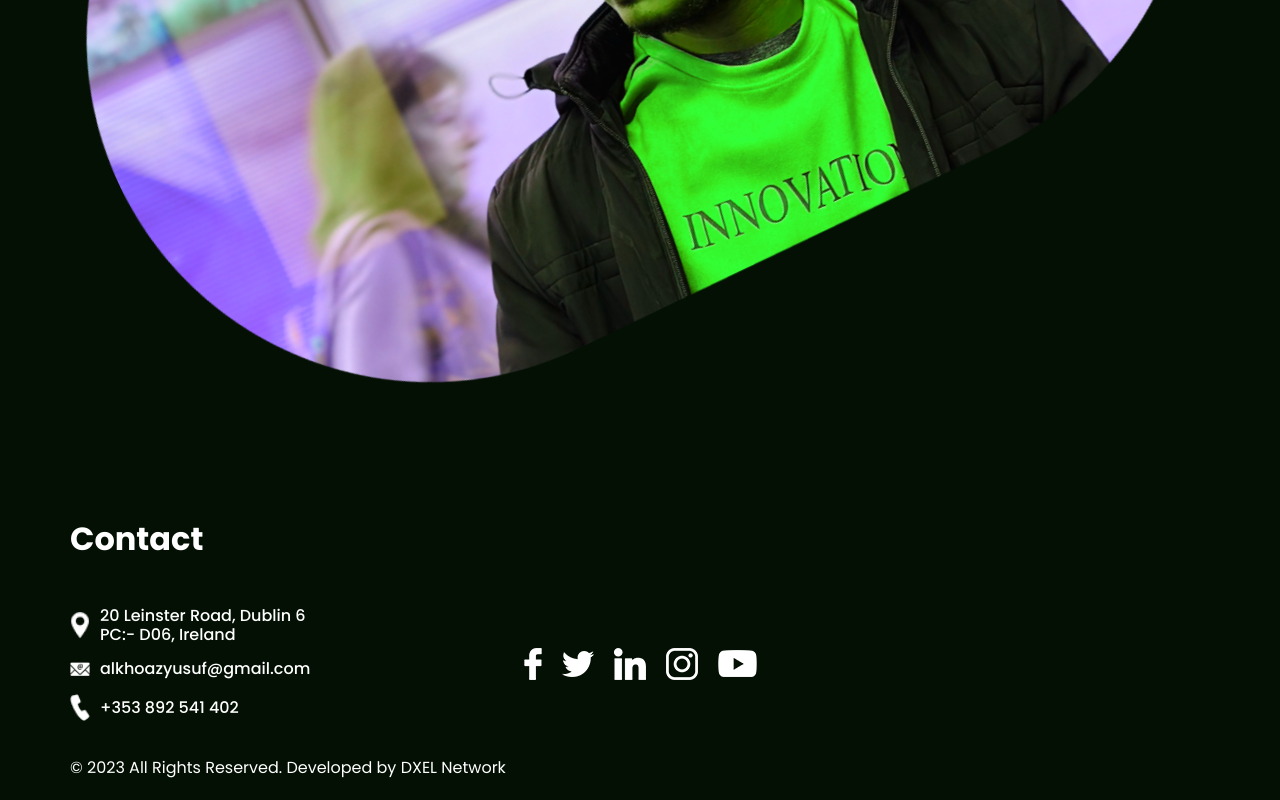
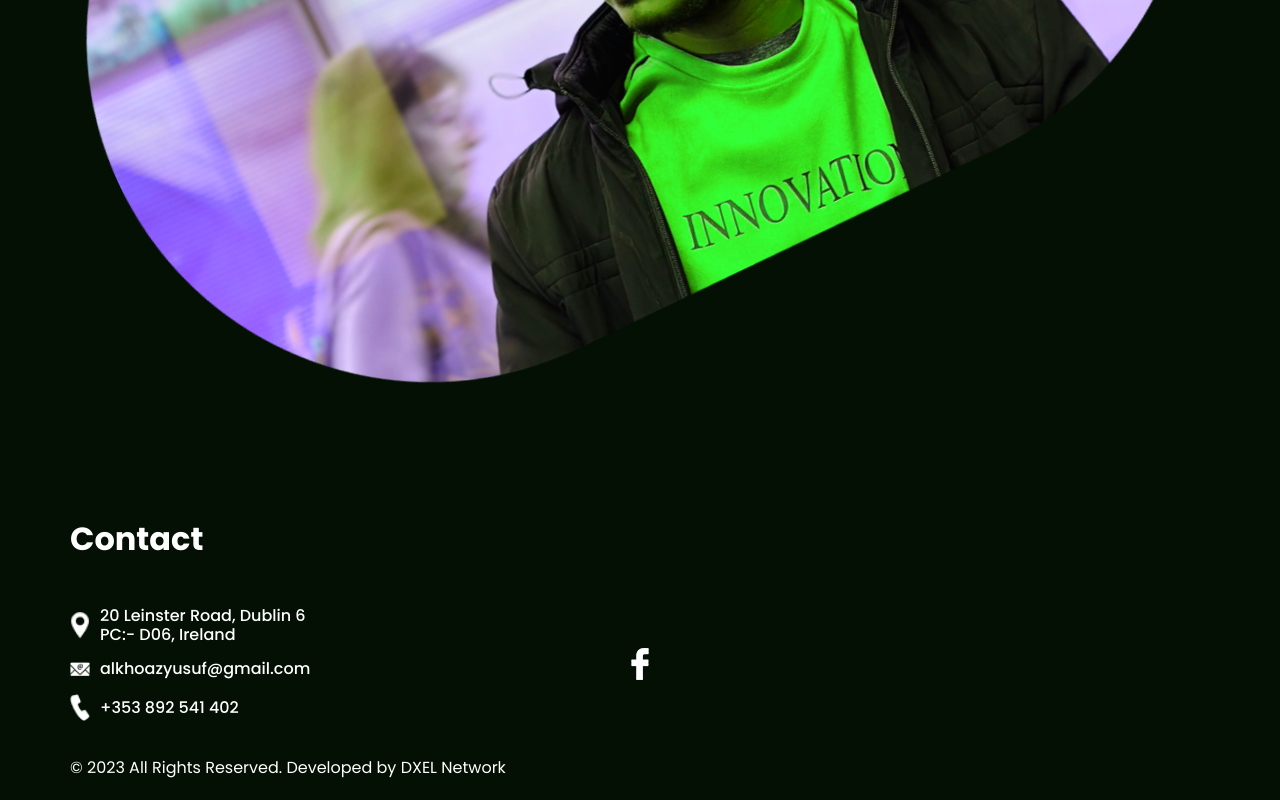
Before and after one commit to dxelnetwork/WMWorld, a plain HTML site: page index.html in a window 1280 px wide. Shown: the part 689-1489 px from the top of the page. Drawn offline with nearby package versions, Linux system fonts and the light colour scheme.

Commit message:
Update index.html

```diff
--- a/index.html
+++ b/index.html
@@ -179,18 +179,6 @@
                 <a href="https://www.facebook.com/amiyusuf15">
                   <img src="images/facebook.png" alt="" />
                 </a>
-                <a href="#">
-                  <img src="images/twitter.png" alt="" />
-                </a>
-                <a href="#">
-                  <img src="images/linkedin.png" alt="" />
-                </a>
-                <a href="#">
-                  <img src="images/instagram.png" alt="" />
-                </a>
-                <a href="#">
-                  <img src="images/youtube.png" alt="" />
-                </a>
               </div>
             </div>
           </div>
```
